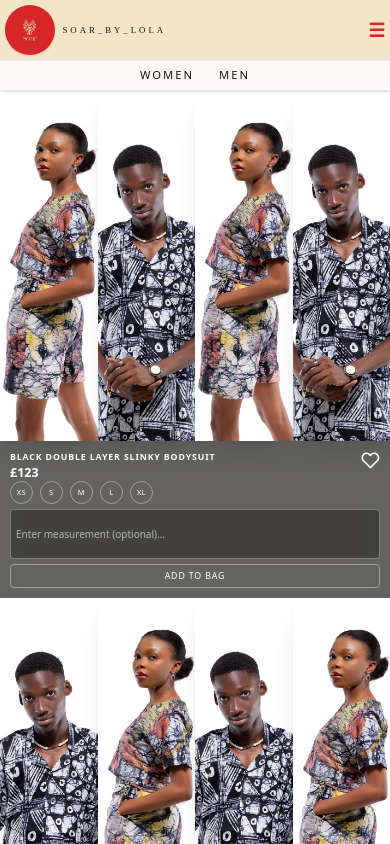
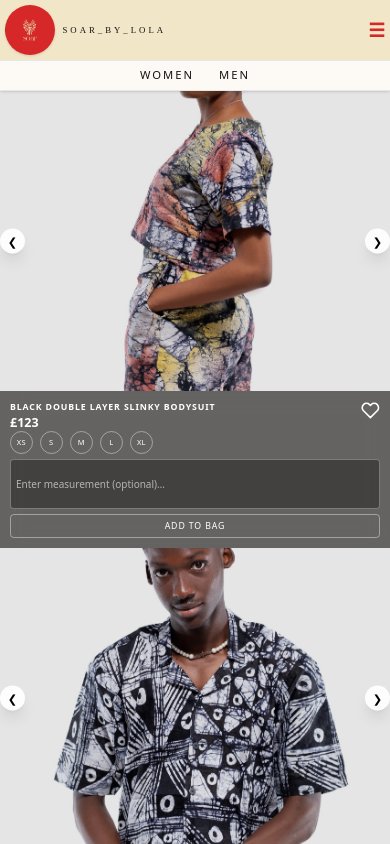
Before and after one commit to olamidefrancis/SoarByLola, a React (Vite) app: page /Men in a window 390 px wide. Shown: the top 844 px of the page. Built offline with nearby package versions, Linux system fonts and the light colour scheme.

Commit message:
Men section display fix

```diff
--- a/src/Components/Men/Men.jsx
+++ b/src/Components/Men/Men.jsx
@@ -2,10 +2,12 @@ import "./Men.css";
 import one from "../../assets/Images/md1.jpeg";
 import two from "../../assets/Images/md2.jpeg";
 
-import { useState, useContext } from "react";
+import { useState, useContext, useEffect } from "react";
 import { StoreContext } from "../../context/StoreContext";
 import { FiHeart } from "react-icons/fi";
 import toast from "react-hot-toast";
+
+import useEmblaCarousel from "embla-carousel-react";
 
 const products = [
   {
@@ -37,6 +39,19 @@ function Men() {
       liked: false,
     }))
   );
+
+  // 🔹 Detect <400px
+  const [isMobileCarousel, setIsMobileCarousel] = useState(
+    window.innerWidth < 600
+  );
+
+  useEffect(() => {
+    const handleResize = () => {
+      setIsMobileCarousel(window.innerWidth < 600);
+    };
+    window.addEventListener("resize", handleResize);
+    return () => window.removeEventListener("resize", handleResize);
+  }, []);
 
   const handleSizeChange = (index, size) => {
     const updated = [...productData];
@@ -79,7 +94,6 @@ function Men() {
   const handleAddToBag = (index, item) => {
     const data = productData[index];
 
-    // ✅ NEW: Block if size not selected
     if (!data.size) {
       toast.error("Please select a size before adding to bag 👕", {
         duration: 1800,
@@ -113,36 +127,79 @@ function Men() {
           (orderItem) => orderItem.Title === item.Title
         );
 
+        // 🔹 Embla per product
+        const [emblaRef, emblaApi] = useEmblaCarousel({ loop: true });
+
+        const scrollPrev = () => emblaApi && emblaApi.scrollPrev();
+        const scrollNext = () => emblaApi && emblaApi.scrollNext();
+
         return (
           <div key={i} className="flex flex-col gap-8">
             {/* IMAGE STRIP */}
             <div className="relative w-full overflow-hidden">
-              <div className="grid grid-cols-4 w-full">
+
+              {isMobileCarousel ? (
+                <div className="relative w-full overflow-hidden">
+                  <div className="overflow-hidden" ref={emblaRef}>
+                    <div className="flex w-full">
                       {item.Picture.map((img, index) => (
                         <div
                           key={index}
-                    className="w-full h-[350px] sm:h-[350px] md:h-[400px] lg:h-[450px]"
+                          className="relative flex-[0_0_100%] bg-[#fdfaf5]"
                         >
                           <img
                             src={img}
                             alt={item.Title}
-                      className="w-full h-full object-cover shadow-xl"
+                            className="w-full h-[300px] object-cover"
                           />
+                          <div className="absolute inset-0 bg-black/10"></div>
                         </div>
                       ))}
                     </div>
+                  </div>
+
+                  {/* CAROUSEL NAV */}
+                  <div className="absolute top-1/2 left-0 right-0 flex justify-between -translate-y-1/2 px-4 pointer-events-none">
+                    <button
+                      onClick={scrollPrev}
+                      className="pointer-events-auto w-10 h-10 rounded-full bg-white/90 shadow-lg flex items-center justify-center text-lg"
+                    >
+                      ❮
+                    </button>
+                    <button
+                      onClick={scrollNext}
+                      className="pointer-events-auto w-10 h-10 rounded-full bg-white/90 shadow-lg flex items-center justify-center text-lg"
+                    >
+                      ❯
+                    </button>
+                  </div>
+                </div>
+              ) : (
+                <div className="flex justify-center align-center w-full">
+                  {item.Picture.map((img, index) => (
+                    <div
+                      key={index}
+                      className="w-full h-[350px] sm:h-[350px] md:h-[400px] lg:h-[450px] relative"
+                    >
+                      <img
+                        src={img}
+                        alt={item.Title}
+                        className="w-full h-full object-cover shadow-lg bg-[#fdfaf5]"
+                      />
+                      <div className="absolute inset-0 bg-black/10"></div>
+                    </div>
+                  ))}
+                </div>
+              )}
 
               {/* GLASS PANEL */}
               <div className="flex flex-col w-full bg-black/60 backdrop-blur-md text-white space-y-5 paddycon">
-                {/* TITLE + PRICE + LIKE */}
                 <div className="flex justify-between items-start">
                   <div>
                     <h2 className="text-sm font-semibold tracking-widest uppercase">
                       {item.Title}
                     </h2>
-                    <p className="text-xl font-semibold mt-1">
-                      £{item.Price}
-                    </p>
+                    <p className="text-xl font-semibold mt-1">£{item.Price}</p>
                   </div>
 
                   <FiHeart
@@ -155,9 +212,7 @@ function Men() {
                   />
                 </div>
 
-                {/* CONTROLS */}
                 <div className="flex flex-col md:flex-row md:items-center justify-between gap-2 md:gap-10">
-                  {/* SIZE SELECTION */}
                   <div className="flex flex-wrap gap-3">
                     {sizes.map((size) => (
                       <button
@@ -175,7 +230,6 @@ function Men() {
                     ))}
                   </div>
 
-                  {/* MEASUREMENTS */}
                   <div className="w-full md:w-[40%]">
                     <input
                       type="text"
@@ -186,7 +240,6 @@ function Men() {
                     />
                   </div>
 
-                  {/* ADD TO BAG BUTTON */}
                   <button
                     onClick={() => handleAddToBag(i, item)}
                     disabled={isInBag}
```
Lines whose indentation alone changed are shown as unchanged.
